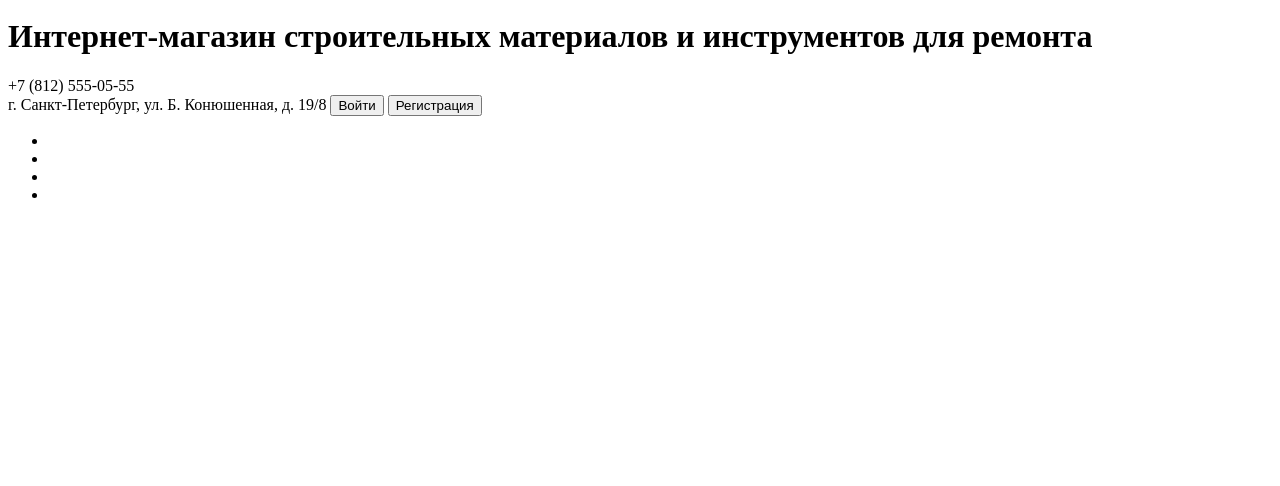
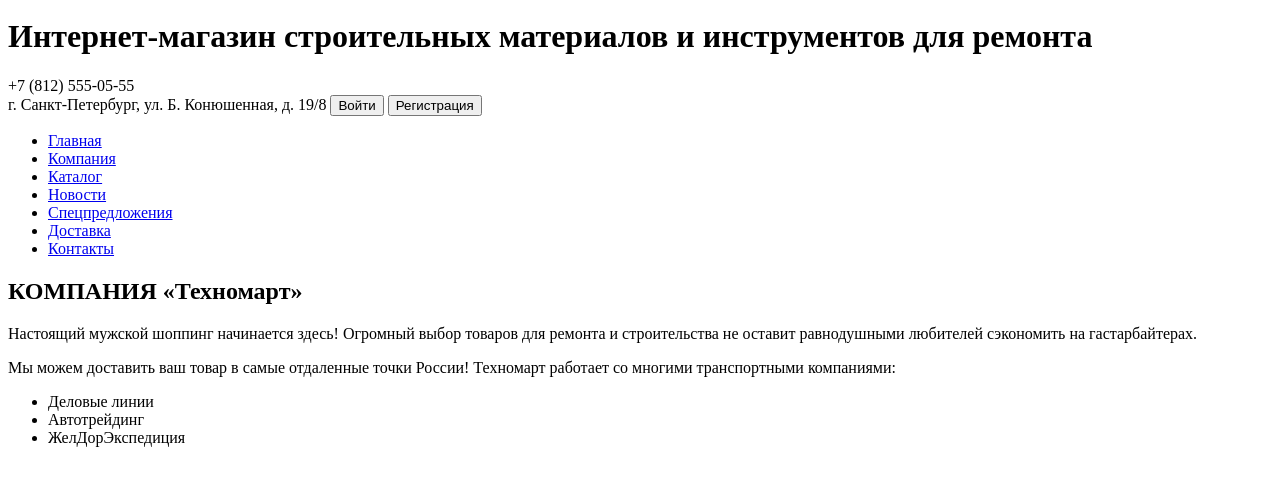
Before and after one commit to dr-roadman/167193-technomart-25, a plain HTML site: page index.html in a window 1280 px wide. Shown: the part 104-590 px from the top of the page. Drawn offline with Linux system fonts and the light colour scheme.

Commit message:
Update index.html

```diff
--- a/index.html
+++ b/index.html
@@ -23,17 +23,35 @@
 
     <nav class="main-navigation">
       <ul>
-        <li></li>
-        <li></li>
-        <li></li>
-        <li></li>
+        <li><a href="index.html">Главная</a></li>
+        <li><a href="company.html">Компания</a></li>
+        <li><a href="catalog.html">Каталог</a></li>
+        <li><a href="news.html">Новости</a></li>
+        <li><a href="offers.html">Спецпредложения</a></li>
+        <li><a href="delivery.html">Доставка</a></li>
+        <li><a href="contacts.html">Контакты</a></li>
       </ul>
     </nav>
   </header>
 
+  <main class="main-content">
+      <section class="company">
+      <h2>КОМПАНИЯ «Техномарт»</h2>
+      <p>Настоящий мужской шоппинг начинается здесь!
+        Огромный выбор товаров для ремонта и строительства не оставит
+        равнодушными любителей сэкономить на гастарбайтерах.</p>
 
-  <section class="company"></section>
-  <section class="contacts"></section>
+        <p>Мы можем доставить ваш товар в самые отдаленные точки России!
+            Техномарт работает со многими транспортными компаниями:</p>
+          <ul>
+	          <li>Деловые линии</li>
+	          <li>Автотрейдинг</li>
+            <li>ЖелДорЭкспедиция</li>
+          </ul>
+      </section>
+
+      <section class="contacts"></section>
+  </main>
 
   <footer class="main-footer">
     <nav class="footer-navigation"></nav>
```
